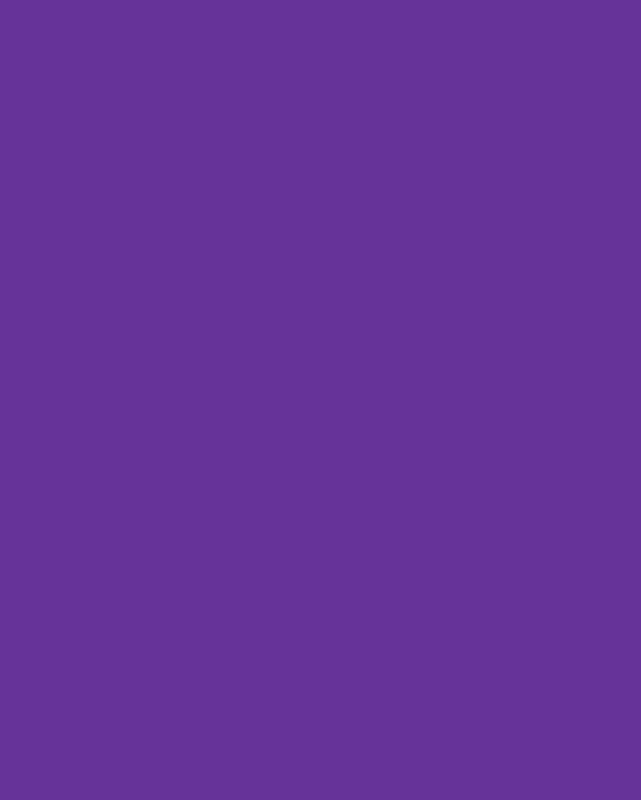
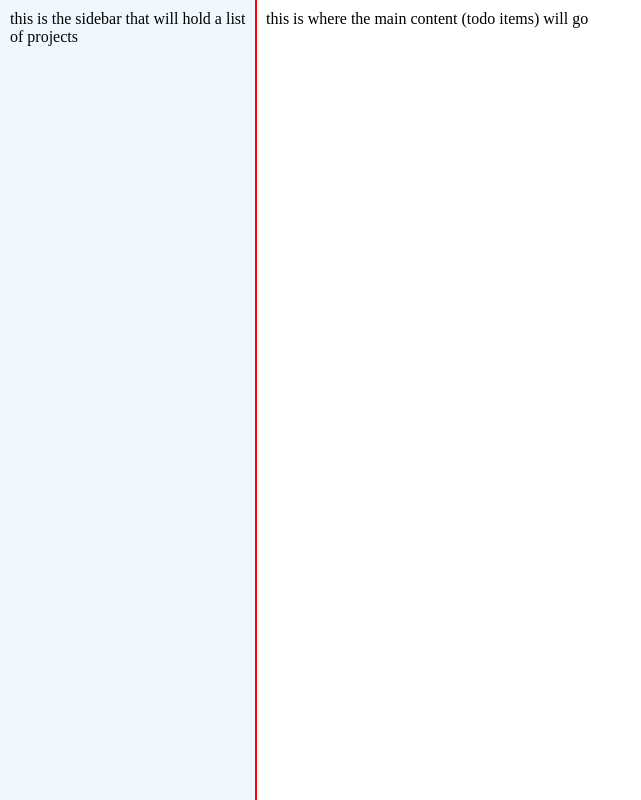
Before and after one commit to caojieming/odin-todo-list, a website built with webpack: page src/template.html in a window 1280 px wide. Shown: the whole page, without its empty margins (0-641 px from the left). Built offline with nearby package versions, Linux system fonts and the light colour scheme.

Commit message:
minor html/css additions

```diff
--- a/package.json
+++ b/package.json
@@ -22,6 +22,7 @@
   "homepage": "https://github.com/caojieming/npm-webpack-template#readme",
   "devDependencies": {
     "css-loader": "^7.1.2",
+    "date-fns": "^4.1.0",
     "html-loader": "^5.1.0",
     "html-webpack-plugin": "^5.6.4",
     "style-loader": "^4.0.0",
--- a/src/index.js
+++ b/src/index.js
@@ -1,10 +1,5 @@
 import "./styles.css";
 import { Project } from "./project.js";
-
-// import exampleImage from "./img/example.jpeg";
-// const image = document.createElement("img");
-// image.src = exampleImage;
-// document.body.appendChild(image);
 
 /*
 Ideas:
@@ -18,6 +13,7 @@ sections + items will be displayed on the middle/right sides of the screen
 class Script {
 
     constructor() {
+        const firstProject = Project("First project", "This is the first project.");
 
     }
 
--- a/src/styles.css
+++ b/src/styles.css
@@ -1,3 +1,42 @@
+* {
+    outline: 1px solid red;
+}
+
+
+/* general shape of app (sidebar + main content) */
+html, body {
+    /* this just makes sure the body fills the entire screen vertically */
+    margin: 0px;
+    height: 100%;
+}
 body {
-  background-color: rebeccapurple;
+    display: grid;
+    grid-template-columns: 1fr 4fr;
 }
+#sidebar {
+    padding: 10px;
+}
+#content {
+    padding: 10px;
+}
+
+
+/* sidebar */
+#sidebar {
+    background-color: aliceblue;
+    display: flex;
+    flex-direction: column;
+}
+#sidebar > * {
+
+}
+
+
+/* main content */
+#content {
+    display: flex;
+    flex-direction: column;
+}
+#content > * {
+
+}
--- a/src/template.html
+++ b/src/template.html
@@ -14,12 +14,12 @@
 
         <!-- projects/project list will be displayed here -->
         <div id="sidebar">
-
+            this is the sidebar that will hold a list of projects
         </div>
 
         <!-- sections with todo items will display here -->
         <div id="content">
-
+            this is where the main content (todo items) will go
         </div>
 
     </body>
```
Also changed, not shown: 1 other file.
